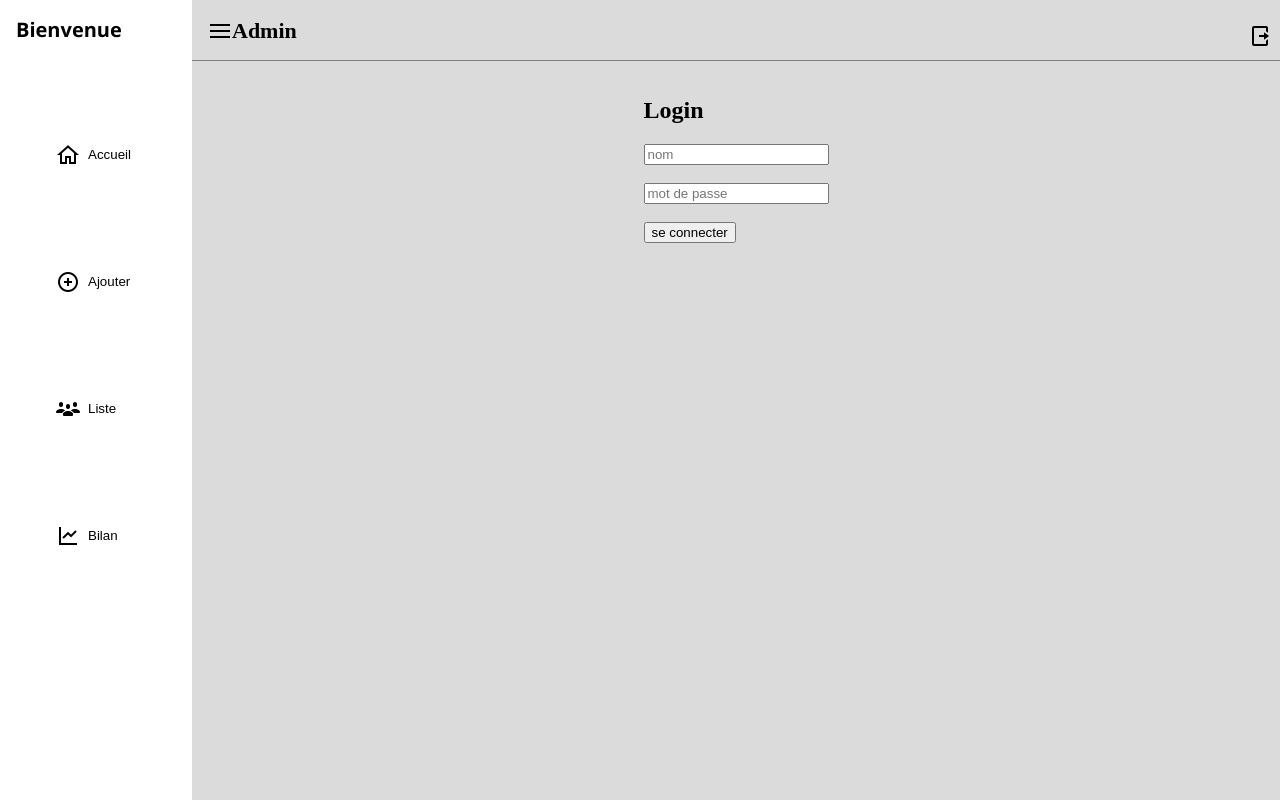
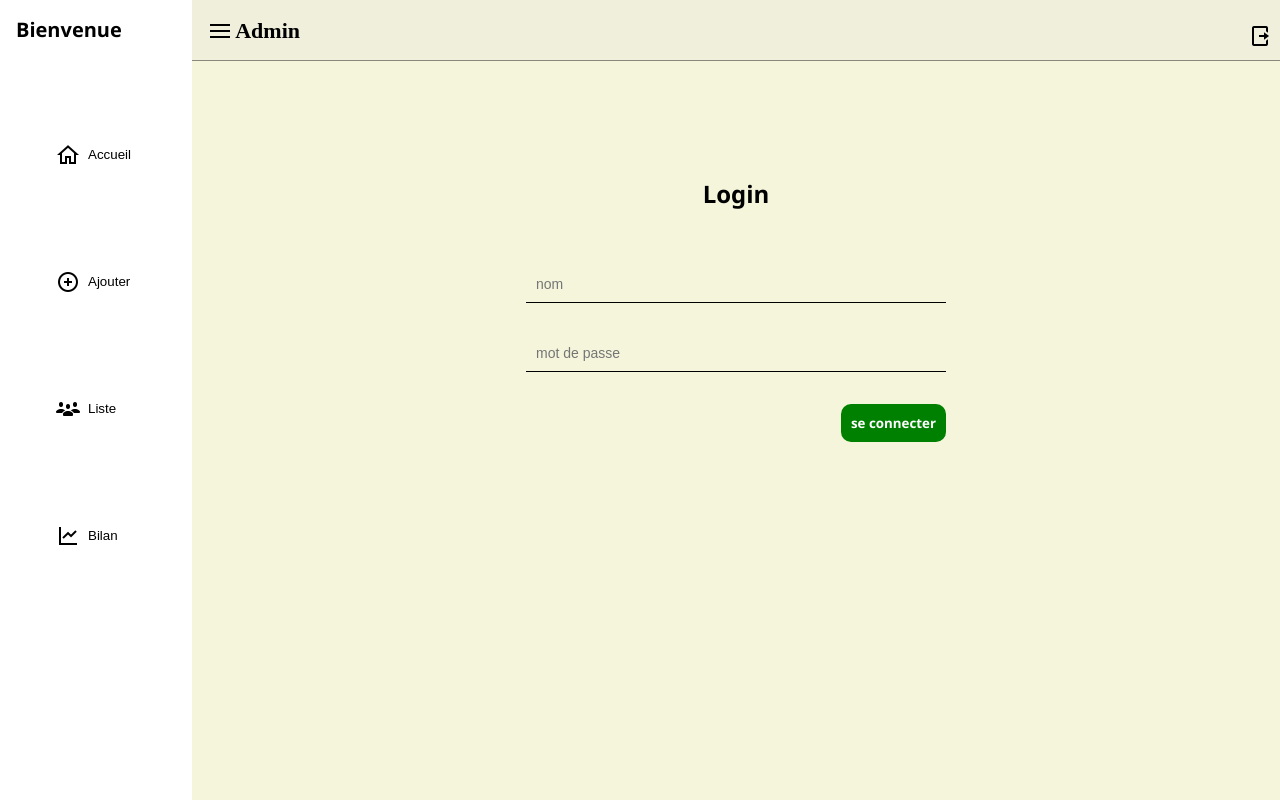
Before and after one commit to Ratsi0ry/Projet-SPA, a Vue app: page / in a window 1280 px wide. Built offline with nearby package versions, Linux system fonts and the light colour scheme.

Commit message:
nouveau brancherouterTest

```diff
--- a/package.json
+++ b/package.json
@@ -9,7 +9,8 @@
     "preview": "vite preview"
   },
   "dependencies": {
-    "vue": "^3.5.32"
+    "vue": "^3.5.32",
+    "vue-router": "^4.6.4"
   },
   "devDependencies": {
     "@vitejs/plugin-vue": "^6.0.6",
--- a/src/App.vue
+++ b/src/App.vue
@@ -49,22 +49,24 @@
 html {
   scroll-behavior: smooth;
 }
+
 body {
   margin: 0;
   padding: 0;
 }
+
 header {
   display: flex;
   height: 60px;
   position: sticky  ;
-  background-color: #dbdbdb;
+  background-color: #dbdbdb3a;
   justify-content: space-between;
   border-bottom: 1px solid rgba(0, 0, 0, 0.432);
 }
 
 main.content{
     padding-top: 0;
-    background-color: #dbdbdb;
+    background-color: beige;
 }
 
 .app-container {
@@ -102,10 +104,6 @@ li {
     border-radius: 7px;
 }
 
-/*li:has(button) {
-  background-color: aqua;
-}*/
-
 li:hover {
   box-shadow: 0 4px 10px rgba(0, 0, 0, 0.637);
   border-radius: 7px;
@@ -128,11 +126,10 @@ h1 {
   padding: 1rem;
   align-items: center;
   display: flex;
-  background-color: #dbdbdb;
+  gap: 0.2rem;
 }
 
 .logOut_btn {
-  background-color: #dbdbdb;
   align-items: center;
   display: flex;
   padding: 0.5rem;
--- a/src/components/Add.vue
+++ b/src/components/Add.vue
@@ -1,10 +1,5 @@
 <template>
-    <h2>Login</h2>
-    <form action="login">
-        <input type="text" v-model="name" required>
-        <input type="password" v-model="psswd" required>
-        <button @click="connect">se connecter</button>
-    </form>
+    <p>add vue page</p>
 </template>
 <script></script>
 <style scoped>
--- a/src/components/Home.vue
+++ b/src/components/Home.vue
@@ -1,22 +1,53 @@
 <template>
     <div  class="init">
-        <form action="login" class="logPage">
+        <form action="login">
             <h2>Login</h2>
-            <input type="text" placeholder="nom"><br><br>
-            <input type="password" placeholder="mot de passe"><br><br>
-            <button @click="connect" class="submitStyle">se connecter</button>
+            <br><br>
+            <input type="text" placeholder="nom" required><br>
+            <input type="password" placeholder="mot de passe" required>
+            <div id="submit"><button @click="connect" class="submitStyle"><b>se connecter</b></button></div>
         </form>
     </div>
 </template>
-<script></script>
+<script>
+</script>
 
 <style scoped>
+    h2{
+        display: flex;
+        justify-content: center;
+        font-family: 'Segoe UI', Tahoma, Geneva, Verdana, sans-serif;
+    }
+
     .init {
+        display: flex;
         justify-content: center;
+        background-color: beige;
+        height: 300px;
+        margin-top: 5rem;
+    }
+
+    #submit{
         display: flex;
-        align-items: center;
+        justify-content: flex-end;
     }
+
+    input{
+        border: 0;
+        border-bottom: 1px solid black;
+        padding: 10px;
+        font-size: 14px;
+        background-color: beige;
+        width: 50vh;
+        margin-bottom: 2rem;
+    }
+
     .submitStyle{
-
+        border: 0;
+        background-color: green;
+        color: white;
+        padding: 10px;
+        border-radius: 10px;
+        font-family: 'Segoe UI', Tahoma, Geneva, Verdana, sans-serif;
     }
 </style>
```
Also changed, not shown: src/router/index.js (added), 1 other file (tests, documents, lock files or other folders).
